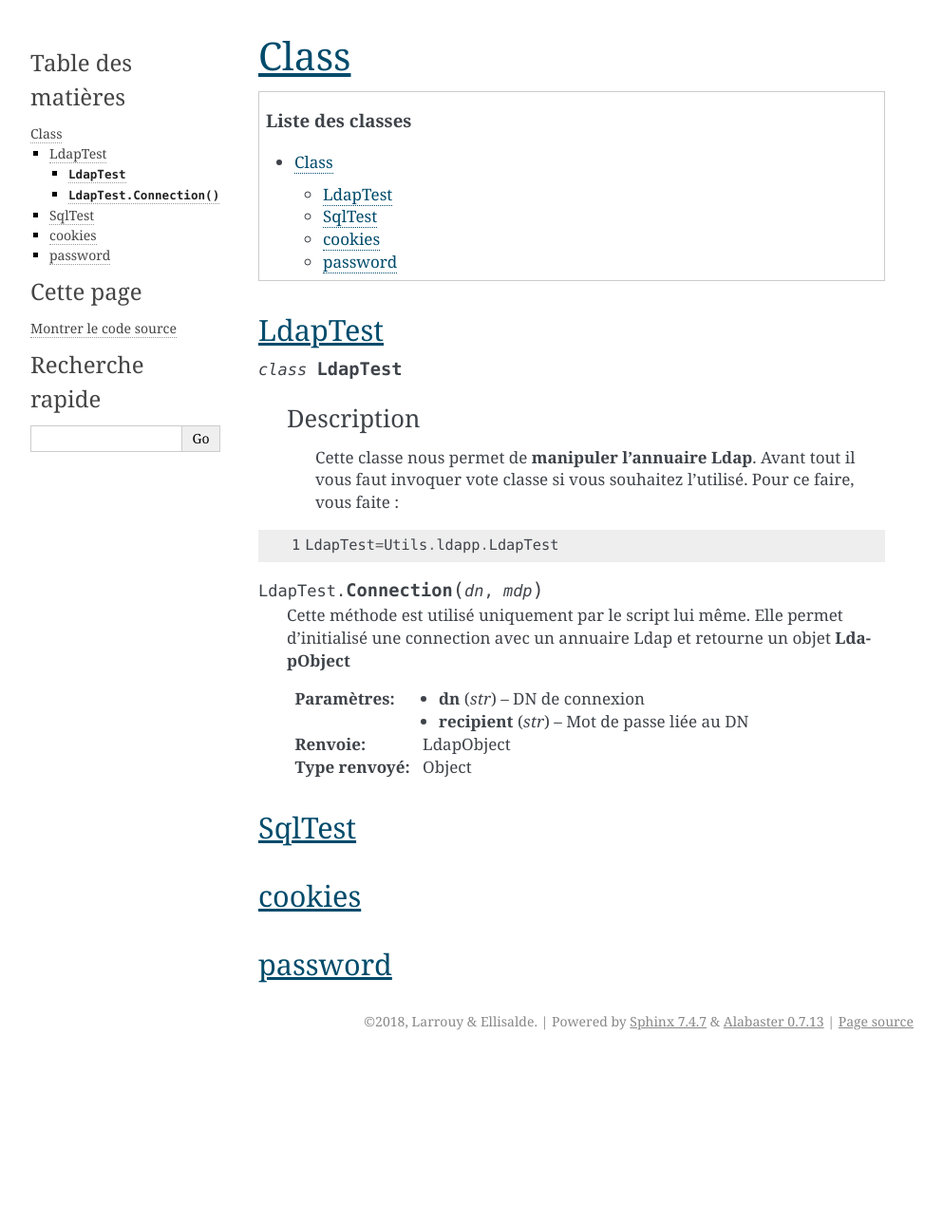
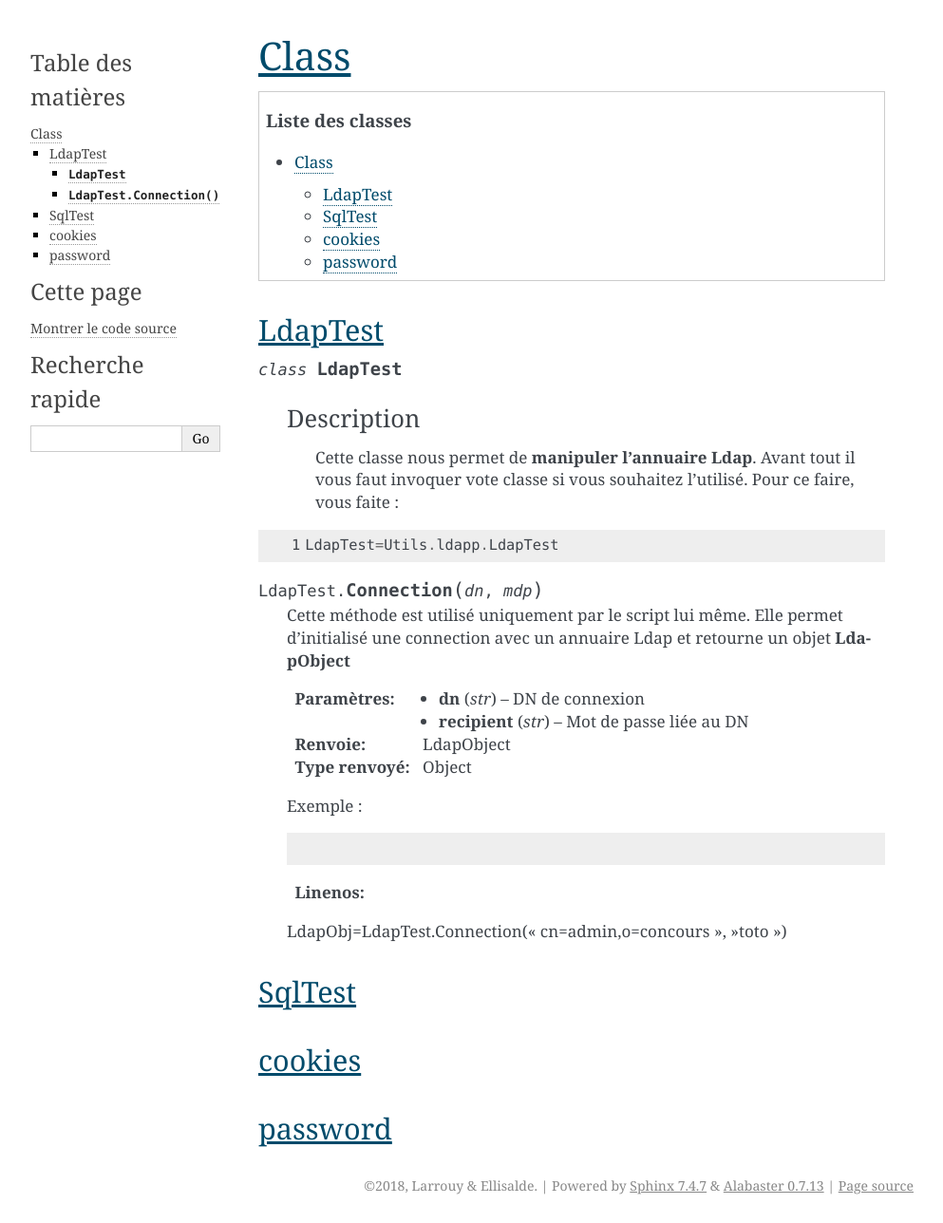
Before and after one commit to soldatroket/ProjetHacking, a Sphinx documentation site: the page built from Documentation/classe.rst, in a window 1280 px wide. Shown: the whole page at 95% size, without its empty margins (148-1141 px from the left). Built offline with Sphinx 7.4.7, drawn with Linux system fonts in a browser that asks for light colours; before the commit the page ends 1115 px from its top, so only the background shows below that.

Commit message:
Update classe.rst

```diff
--- a/Documentation/classe.rst
+++ b/Documentation/classe.rst
@@ -32,6 +32,13 @@ LdapTest
    :return: LdapObject
    :rtype: Object
 
+   Exemple :
+
+   .. code-block:: python
+   :linenos:
+
+   LdapObj=LdapTest.Connection("cn=admin,o=concours","toto")
+
 
 SqlTest
 -------
```
